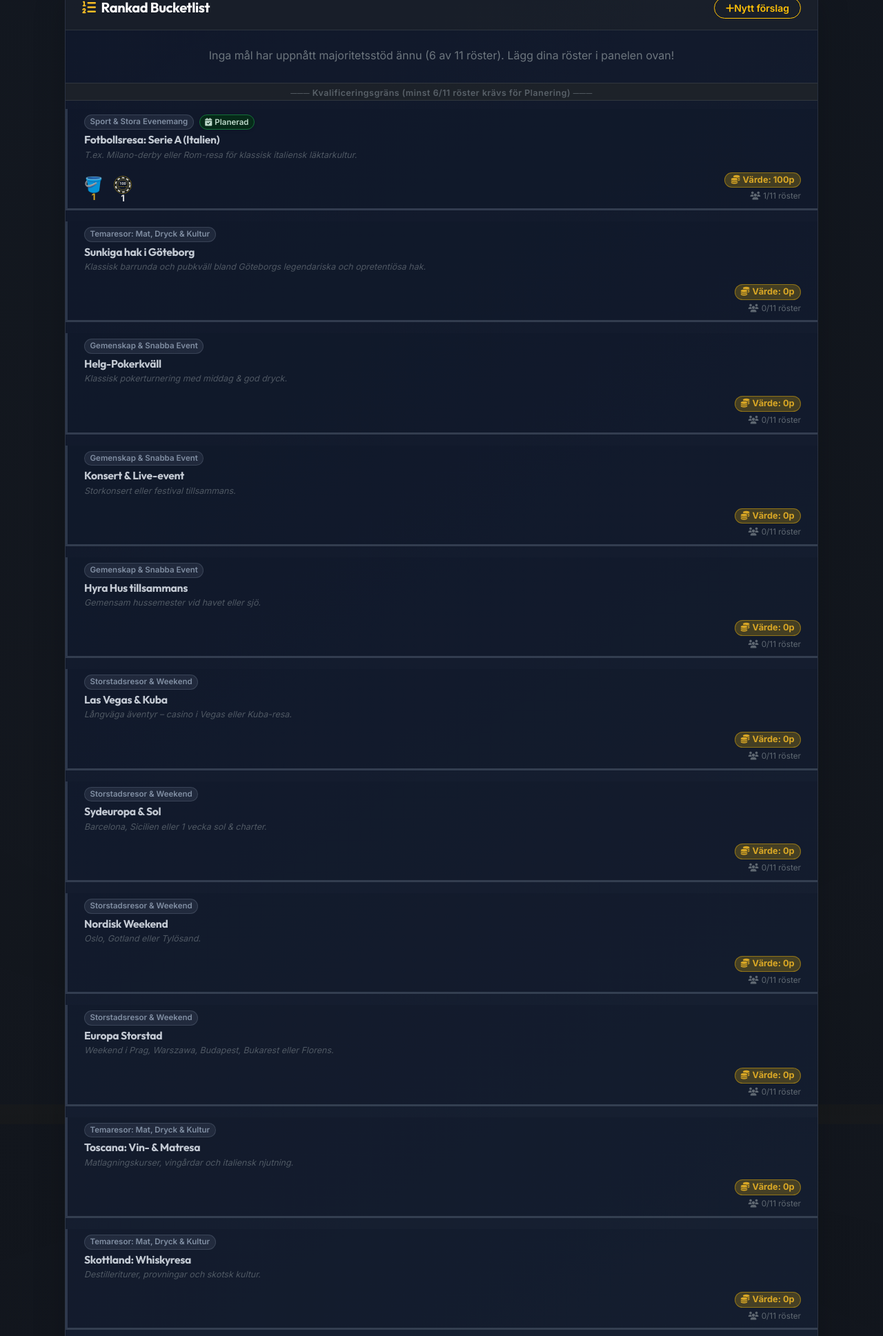
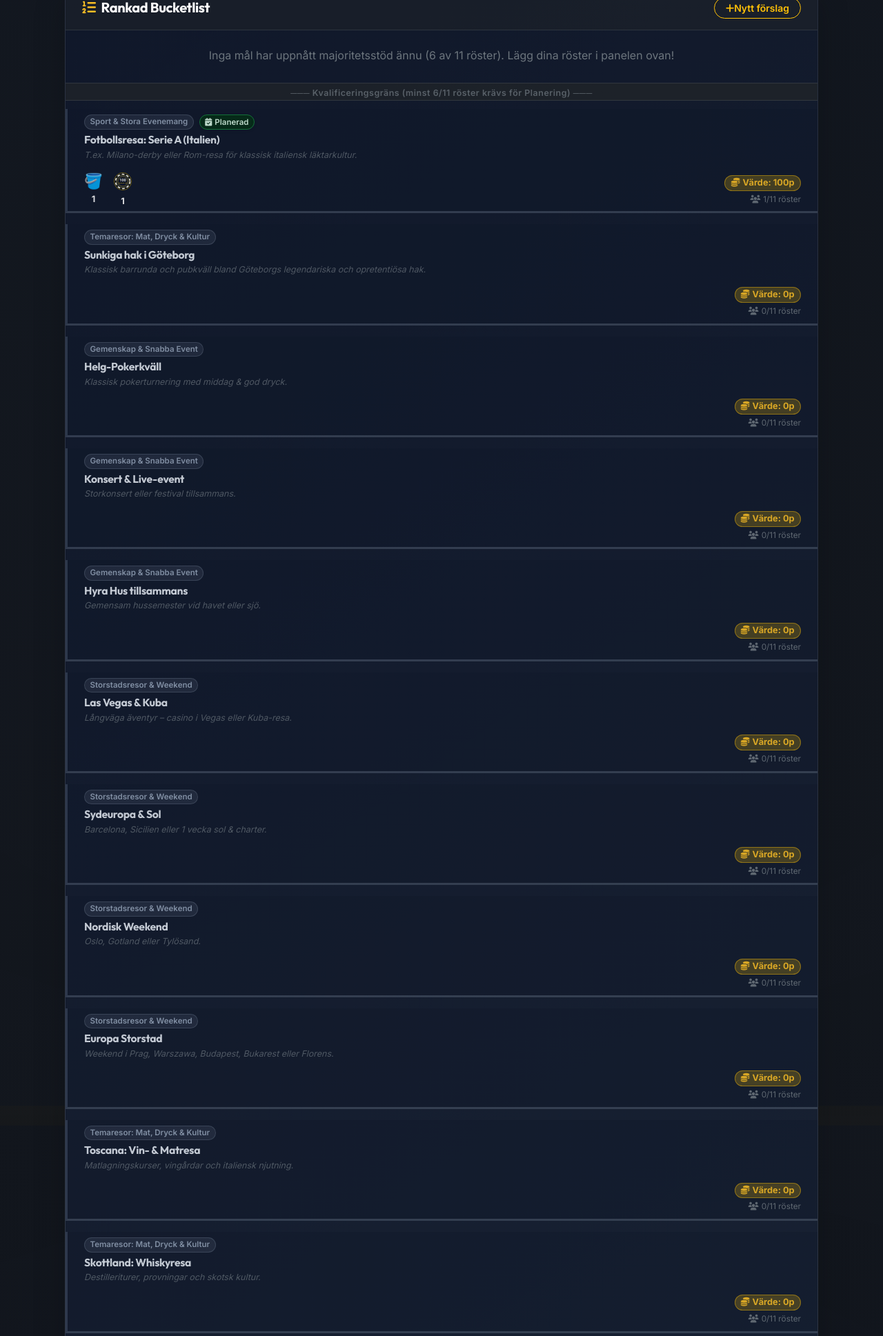
Before and after one commit to johansiedberg/Toarps_Herrklubb, a Django app: page /herrklubb/ in a window 1280 px wide. Shown: the part 1507-3444 px from the top of the page at 69% size. Run offline with Django 5.2, Linux system fonts and the light colour scheme; a user stored in the database is signed in; data comes from the database, SQL or seed files in the repository; tables that the repository leaves empty hold one stand-in row (values such as "Sample post").

Commit message:
style(herrklubb): unify Bucket count font with Chips and double vertical gap below icons to 10px

```diff
--- a/templates/herrklubb/bucket_item_row.html
+++ b/templates/herrklubb/bucket_item_row.html
@@ -88,8 +88,8 @@
                                   data-users="{% for d_user in item.dream_users %}{% if d_user.get_full_name %}{{ d_user.get_full_name }}{% elif d_user.first_name %}{{ d_user.first_name }} {{ d_user.last_name }}{% else %}{{ d_user.email }}{% endif %}{% if not forloop.last %}, {% endif %}{% endfor %}">
                                 🪣
                             </span>
-                            <!-- Count # (Row 5 with +px gap and aligned font size) -->
-                            <strong class="text-warning d-block text-center mt-1.5" style="font-size: 0.82rem; font-weight: 700; line-height: 1;">{{ item.dream_users|length }}</strong>
+                            <!-- Count # (Row 5: exact same text-white font as chips, doubled 10px gap) -->
+                            <strong class="text-white d-block text-center" style="font-size: 0.8rem; font-weight: 700; line-height: 1; margin-top: 10px;">{{ item.dream_users|length }}</strong>
                         </div>
                     {% endif %}
 
@@ -98,8 +98,8 @@
                         <div class="d-flex flex-column align-items-center justify-content-center text-center" title="Svarta marker (100)" style="min-width: 26px;">
                             <!-- Icon (Row 4) -->
                             <img src="{% static 'herrklubb/img/chip_black.svg' %}" width="26" height="26" alt="Svart 100">
-                            <!-- Count # (Row 5 with +px gap and aligned font size) -->
-                            <strong class="text-white d-block text-center mt-1.5" style="font-size: 0.82rem; font-weight: 700; line-height: 1;">{{ item.count_svart }}</strong>
+                            <!-- Count # (Row 5: exact same text-white font as chips, doubled 10px gap) -->
+                            <strong class="text-white d-block text-center" style="font-size: 0.8rem; font-weight: 700; line-height: 1; margin-top: 10px;">{{ item.count_svart }}</strong>
                         </div>
                     {% endif %}
 
@@ -108,8 +108,8 @@
                         <div class="d-flex flex-column align-items-center justify-content-center text-center" title="Gröna marker (50)" style="min-width: 26px;">
                             <!-- Icon (Row 4) -->
                             <img src="{% static 'herrklubb/img/chip_green.svg' %}" width="26" height="26" alt="Grön 50">
-                            <!-- Count # (Row 5 with +px gap and aligned font size) -->
-                            <strong class="text-white d-block text-center mt-1.5" style="font-size: 0.82rem; font-weight: 700; line-height: 1;">{{ item.count_gron }}</strong>
+                            <!-- Count # (Row 5: exact same text-white font as chips, doubled 10px gap) -->
+                            <strong class="text-white d-block text-center" style="font-size: 0.8rem; font-weight: 700; line-height: 1; margin-top: 10px;">{{ item.count_gron }}</strong>
                         </div>
                     {% endif %}
 
@@ -118,8 +118,8 @@
                         <div class="d-flex flex-column align-items-center justify-content-center text-center" title="Röda marker (25)" style="min-width: 26px;">
                             <!-- Icon (Row 4) -->
                             <img src="{% static 'herrklubb/img/chip_red.svg' %}" width="26" height="26" alt="Röd 25">
-                            <!-- Count # (Row 5 with +px gap and aligned font size) -->
-                            <strong class="text-white d-block text-center mt-1.5" style="font-size: 0.82rem; font-weight: 700; line-height: 1;">{{ item.count_rod }}</strong>
+                            <!-- Count # (Row 5: exact same text-white font as chips, doubled 10px gap) -->
+                            <strong class="text-white d-block text-center" style="font-size: 0.8rem; font-weight: 700; line-height: 1; margin-top: 10px;">{{ item.count_rod }}</strong>
                         </div>
                     {% endif %}
 
```
